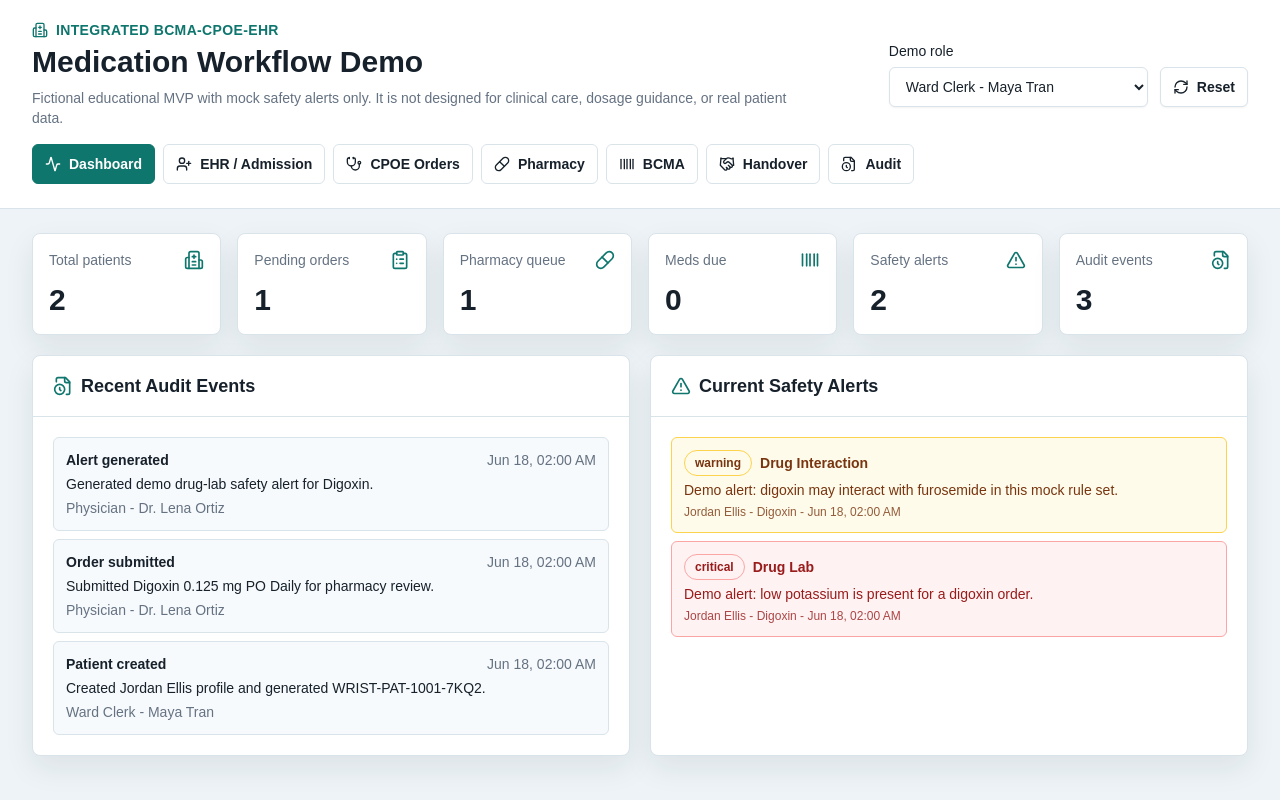
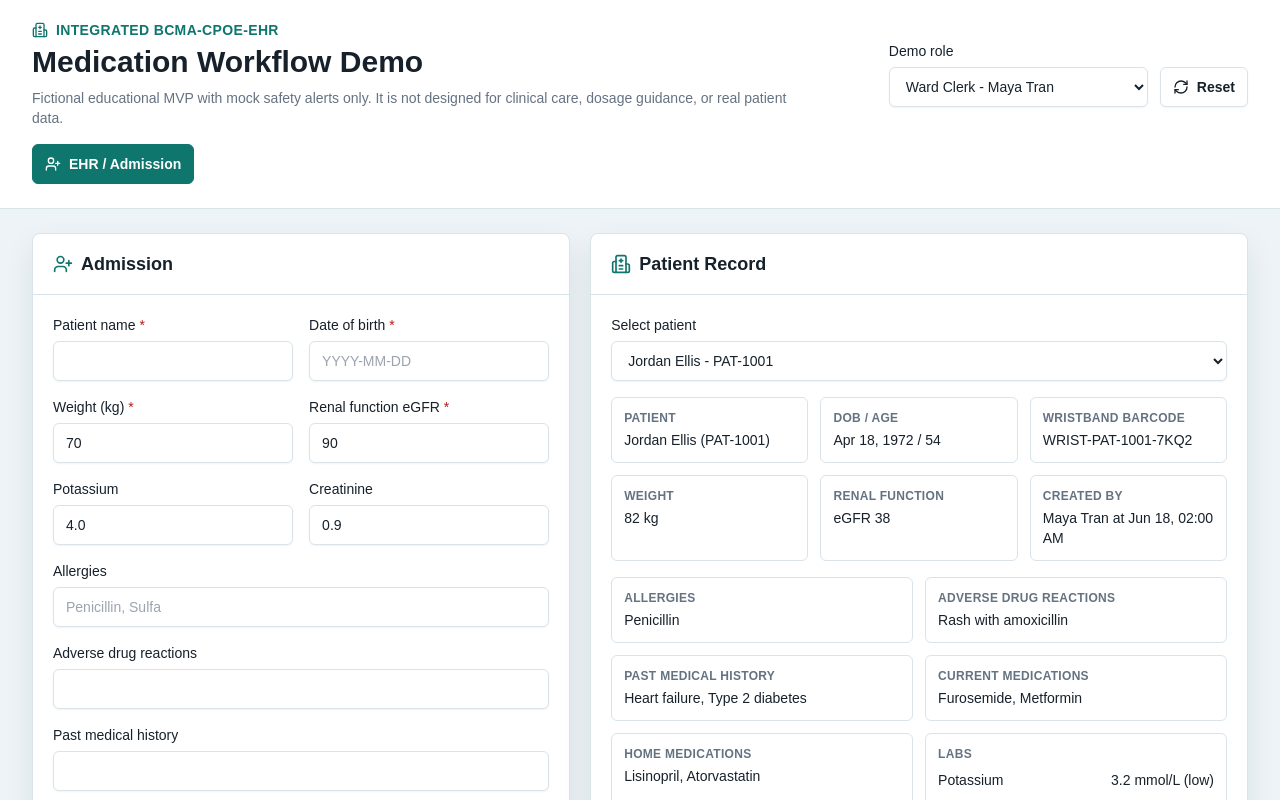
Before and after one commit to ngogiabao16122007-png/informatics, a Next.js app: page / in a window 1280 px wide. Shown: the top 800 px of the page. Built offline with nearby package versions, Linux system fonts and the light colour scheme.

Commit message:
Restrict workspaces by selected role

```diff
--- a/app/page.tsx
+++ b/app/page.tsx
@@ -46,6 +46,22 @@ const modules = [
 ] as const;
 
 type ModuleId = (typeof modules)[number]["id"];
+
+const roleWorkspaces: Record<Role, ModuleId[]> = {
+  "Ward Clerk": ["ehr"],
+  Physician: ["cpoe"],
+  Pharmacist: ["pharmacy"],
+  Nurse: ["bcma", "handover"],
+  Admin: ["dashboard", "ehr", "cpoe", "pharmacy", "bcma", "handover", "audit"]
+};
+
+const defaultWorkspace: Record<Role, ModuleId> = {
+  "Ward Clerk": "ehr",
+  Physician: "cpoe",
+  Pharmacist: "pharmacy",
+  Nurse: "bcma",
+  Admin: "dashboard"
+};
 
 const emptyAdmissionForm = {
   name: "",
@@ -136,6 +152,10 @@ function createAuditEvent(
 
 function canUse(currentRole: Role, expected: Role): boolean {
   return currentRole === expected || currentRole === "Admin";
+}
+
+function canOpenModule(role: Role, moduleId: ModuleId): boolean {
+  return roleWorkspaces[role].includes(moduleId);
 }
 
 function statusClasses(status: OrderStatus): string {
@@ -248,7 +268,7 @@ export default function Home() {
   const [state, setState] = useState<DemoState>(seedState);
   const [hydrated, setHydrated] = useState(false);
   const [currentUserId, setCurrentUserId] = useState(demoUsers[0].id);
-  const [activeModule, setActiveModule] = useState<ModuleId>("dashboard");
+  const [activeModule, setActiveModule] = useState<ModuleId>(defaultWorkspace[demoUsers[0].role]);
   const [selectedPatientId, setSelectedPatientId] = useState(seedState.patients[0]?.id ?? "");
   const [admissionForm, setAdmissionForm] = useState(emptyAdmissionForm);
   const [orderForm, setOrderForm] = useState({ ...emptyOrderForm, patientId: seedState.patients[0]?.id ?? "" });
@@ -264,6 +284,15 @@ export default function Home() {
   const currentUser = demoUsers.find((user) => user.id === currentUserId) ?? demoUsers[0];
   const selectedPatient = state.patients.find((patient) => patient.id === selectedPatientId) ?? state.patients[0];
   const handoverPatient = state.patients.find((patient) => patient.id === handoverPatientId) ?? state.patients[0];
+  const visibleModules = modules.filter((moduleItem) => canOpenModule(currentUser.role, moduleItem.id));
+  const activeModuleAllowed = canOpenModule(currentUser.role, activeModule);
+  const safeActiveModule = activeModuleAllowed ? activeModule : defaultWorkspace[currentUser.role];
+
+  function switchRole(userId: string) {
+    const nextUser = demoUsers.find((user) => user.id === userId) ?? demoUsers[0];
+    setCurrentUserId(nextUser.id);
+    setActiveModule(defaultWorkspace[nextUser.role]);
+  }
 
   useEffect(() => {
     const saved = window.localStorage.getItem(storageKey);
@@ -287,6 +316,12 @@ export default function Home() {
       window.localStorage.setItem(storageKey, JSON.stringify(state));
     }
   }, [hydrated, state]);
+
+  useEffect(() => {
+    if (!activeModuleAllowed) {
+      setActiveModule(defaultWorkspace[currentUser.role]);
+    }
+  }, [activeModuleAllowed, currentUser.role]);
 
   const dashboard = useMemo(() => {
     const pendingOrders = state.orders.filter((order) => order.status === "Ordered" || order.status === "Pharmacy Review").length;
@@ -618,6 +653,7 @@ export default function Home() {
     setPatientScan(seedState.patients[0]?.barcode ?? "");
     setMedicationScan("");
     setHandoverPatientId(seedState.patients[0]?.id ?? "");
+    setActiveModule(defaultWorkspace[currentUser.role]);
   }
 
   return (
@@ -637,7 +673,7 @@ export default function Home() {
             </div>
             <div className="flex flex-col gap-3 sm:flex-row sm:items-end">
               <Field label="Demo role">
-                <select className={inputClass} value={currentUserId} onChange={(event) => setCurrentUserId(event.target.value)}>
+                <select className={inputClass} value={currentUserId} onChange={(event) => switchRole(event.target.value)}>
                   {demoUsers.map((user) => (
                     <option key={user.id} value={user.id}>
                       {user.role} - {user.name}
@@ -657,9 +693,9 @@ export default function Home() {
             </div>
           </div>
           <nav className="flex gap-2 overflow-x-auto pb-1" aria-label="Workflow modules">
-            {modules.map((item) => {
+            {visibleModules.map((item) => {
               const Icon = item.icon;
-              const active = activeModule === item.id;
+              const active = safeActiveModule === item.id;
               return (
                 <button
                   key={item.id}
@@ -681,7 +717,7 @@ export default function Home() {
       </header>
 
       <div className="mx-auto grid max-w-7xl gap-5 px-4 py-6 sm:px-6 lg:px-8">
-        {activeModule === "dashboard" ? (
+        {safeActiveModule === "dashboard" ? (
           <div className="grid gap-5">
             <div className="grid gap-4 md:grid-cols-2 xl:grid-cols-6">
               <StatTile label="Total patients" value={dashboard.totalPatients} icon={Hospital} />
@@ -702,7 +738,7 @@ export default function Home() {
           </div>
         ) : null}
 
-        {activeModule === "ehr" ? (
+        {safeActiveModule === "ehr" ? (
           <div className="grid gap-5 xl:grid-cols-[minmax(0,0.9fr)_minmax(0,1.1fr)]">
             <Section title="Admission" icon={UserPlus}>
               <form onSubmit={createPatient} className="grid gap-4">
@@ -765,7 +801,7 @@ export default function Home() {
           </div>
         ) : null}
 
-        {activeModule === "cpoe" ? (
+        {safeActiveModule === "cpoe" ? (
           <div className="grid gap-5 xl:grid-cols-[minmax(0,0.85fr)_minmax(0,1.15fr)]">
             <Section title="Physician Order Entry" icon={Stethoscope}>
               <form onSubmit={submitOrder} className="grid gap-4">
@@ -823,7 +859,7 @@ export default function Home() {
           </div>
         ) : null}
 
-        {activeModule === "pharmacy" ? (
+        {safeActiveModule === "pharmacy" ? (
           <Section title="Pharmacy Verification and Dispensing" icon={Pill}>
             <div className="grid gap-4">
               {state.orders.length === 0 ? <EmptyState>No medication orders yet.</EmptyState> : null}
@@ -894,7 +930,7 @@ export default function Home() {
           </Section>
         ) : null}
 
-        {activeModule === "bcma" ? (
+        {safeActiveModule === "bcma" ? (
           <div className="grid gap-5 xl:grid-cols-[minmax(0,0.75fr)_minmax(0,1.25fr)]">
             <Section title="Barcode Scanning" icon={Barcode}>
               <div className="grid gap-4">
@@ -960,7 +996,7 @@ export default function Home() {
           </div>
         ) : null}
 
-        {activeModule === "handover" ? (
+        {safeActiveModule === "handover" ? (
           <Section title="Handover Support" icon={Handshake}>
             {handoverPatient ? (
               <div className="grid gap-5">
@@ -1015,7 +1051,7 @@ export default function Home() {
           </Section>
         ) : null}
 
-        {activeModule === "audit" ? (
+        {safeActiveModule === "audit" ? (
           <Section title="Audit Trail" icon={FileClock}>
             <AuditTable events={state.auditEvents.slice().reverse()} patients={state.patients} orders={state.orders} />
           </Section>
```
